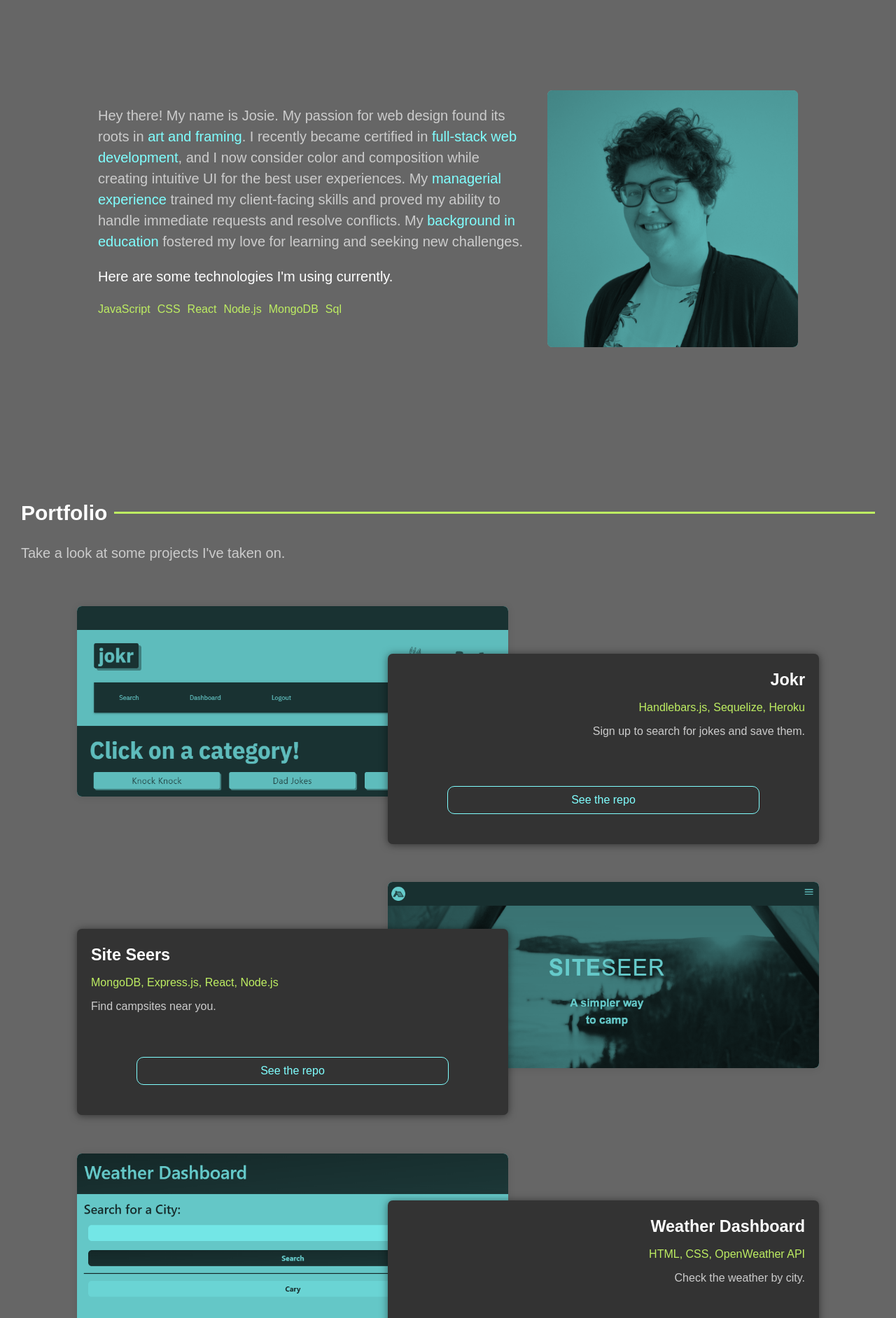
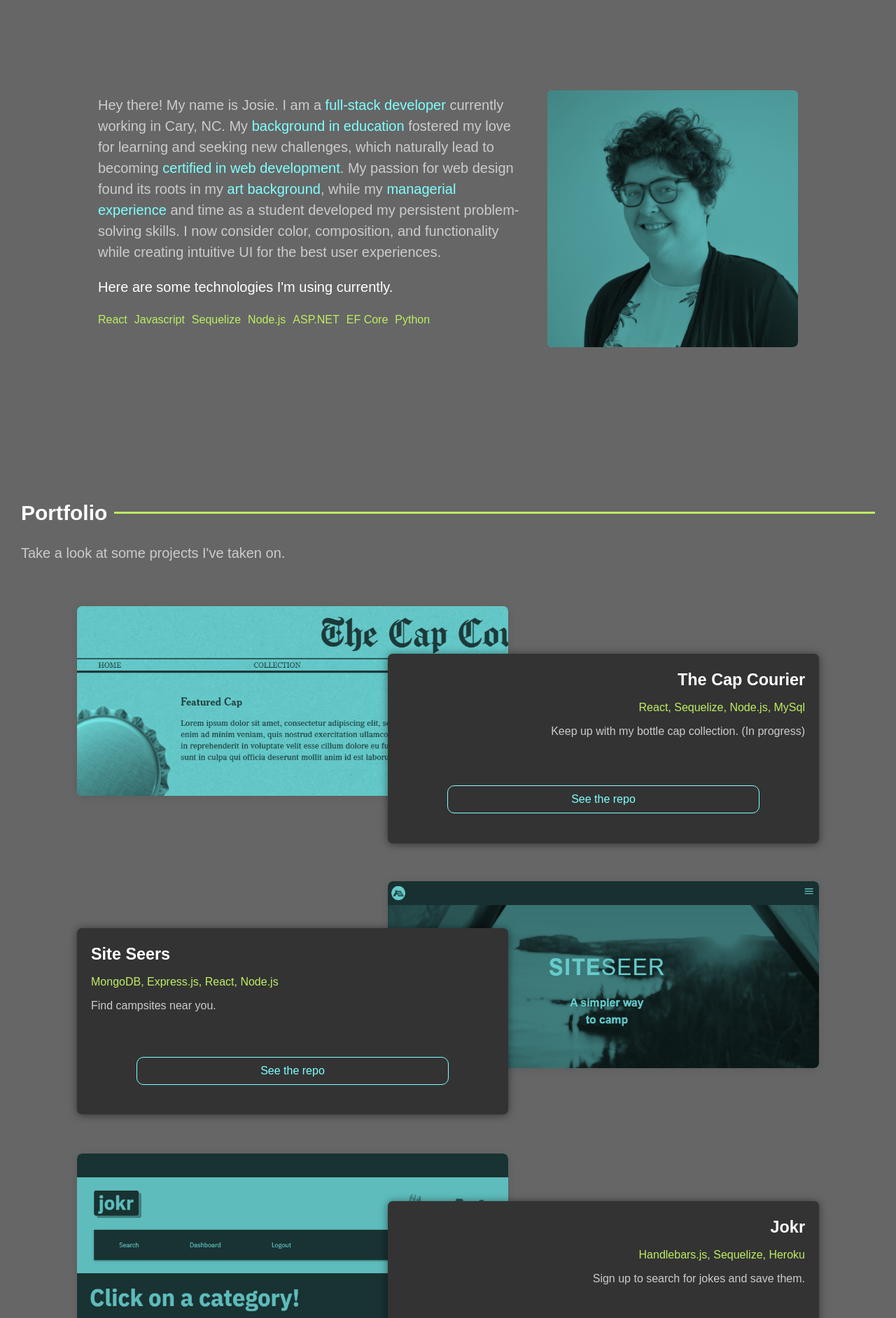
Before and after one commit to josie-franklin/portfolio, a React (Create React App) app: page / in a window 1280 px wide. Shown: the part 920-2803 px from the top of the page at 70% size. Built offline with nearby package versions, Linux system fonts and the light colour scheme.

Commit message:
Update for 2023

```diff
--- a/src/sections/About/About.css
+++ b/src/sections/About/About.css
@@ -53,6 +53,7 @@
 .about-skills li {
   margin-left: 10px;
   color: var(--secondary-accent);
+  white-space: nowrap;
 }
 
 #first-skill {
--- a/src/sections/About/About.js
+++ b/src/sections/About/About.js
@@ -14,26 +14,28 @@ const About = () => {
         <div className="about-content">
           <div className="about-text flex-column">
             <p>
-              Hey there! My name is Josie. My passion for web design found its
-              roots in <span>art and framing</span>. I recently became certified
-              in <span>full-stack web development</span>, and I now consider
-              color and composition while creating intuitive UI for the best
-              user experiences. My <span>managerial experience</span> trained my
-              client-facing skills and proved my ability to handle immediate
-              requests and resolve conflicts. My{" "}
-              <span>background in education</span> fostered my love for learning
-              and seeking new challenges.
+              Hey there! My name is Josie. I am a{" "}
+              <span>full-stack developer</span> currently working in Cary, NC.
+              My <span>background in education</span> fostered my love for
+              learning and seeking new challenges, which naturally lead to
+              becoming <span>certified in web development</span>. My passion for
+              web design found its roots in my <span>art background</span>, while
+              my <span>managerial experience</span> and time as a student
+              developed my persistent problem-solving skills. I now consider
+              color, composition, and functionality while creating intuitive UI
+              for the best user experiences.
             </p>
             <p className="about-primary margin-top">
               Here are some technologies I'm using currently.
             </p>
             <ul className="about-skills margin-top flex-row">
-              <li id="first-skill">JavaScript</li>
-              <li>CSS</li>
-              <li>React</li>
+              <li id="first-skill">React</li>
+              <li>Javascript</li>
+              <li>Sequelize</li>
               <li>Node.js</li>
-              <li>MongoDB</li>
-              <li>Sql</li>
+              <li>ASP.NET</li>
+              <li>EF Core</li>
+              <li>Python</li>
             </ul>
           </div>
           <div className="headshot-container">
--- a/src/sections/Contact/Contact.js
+++ b/src/sections/Contact/Contact.js
@@ -1,6 +1,6 @@
 import React from "react";
 import { Link } from "react-router-dom";
-import resume from "../../assets/files/resume2022.pdf";
+import resume from "../../assets/files/resume2023.pdf";
 
 import "./Contact.css";
 
--- a/src/sections/Portfolio/Portfolio.js
+++ b/src/sections/Portfolio/Portfolio.js
@@ -6,13 +6,13 @@ import "./Portfolio.css";
 const Portfolio = () => {
   const [projects] = useState([
     {
-      title: "Jokr",
-      key: "jokr",
-      tech: "Handlebars.js, Sequelize, Heroku",
-      description: "Sign up to search for jokes and save them.",
-      link: "https://damp-bastion-89209.herokuapp.com/login",
-      github: "https://github.com/josie-franklin/jokr",
-      background: "jokr.png",
+      title: "The Cap Courier",
+      key: "cap-courier",
+      tech: "React, Sequelize, Node.js, MySql",
+      description: "Keep up with my bottle cap collection. (In progress)",
+      link: "https://floating-escarpment-90509-a0a1efb65d21.herokuapp.com/",
+      github: "https://github.com/josie-franklin/cap-courier",
+      background: "cap-courier.png",
     },
     {
       title: "Site Seers",
@@ -24,6 +24,15 @@ const Portfolio = () => {
       background: "site-seers.png",
     },
     {
+      title: "Jokr",
+      key: "jokr",
+      tech: "Handlebars.js, Sequelize, Heroku",
+      description: "Sign up to search for jokes and save them.",
+      link: "https://rocky-bayou-77845-e1fcdb579d72.herokuapp.com/",
+      github: "https://github.com/josie-franklin/jokr",
+      background: "jokr.png",
+    },
+    {
       title: "Weather Dashboard",
       key: "weather-dash",
       tech: "HTML, CSS, OpenWeather API",
@@ -31,15 +40,6 @@ const Portfolio = () => {
       link: "https://josie-franklin.github.io/weather-dashboard/",
       github: "https://github.com/josie-franklin/weather-dashboard",
       background: "weather-dashboard.png",
-    },
-    {
-      title: "Coding Quiz",
-      key: "coding-quiz",
-      tech: "HTML, CSS, JavaScript",
-      description: "Test your coding knowledge in this timed quiz!",
-      link: "https://josie-franklin.github.io/coding-quiz/",
-      github: "https://github.com/josie-franklin/coding-quiz",
-      background: "coding-quiz.png",
     },
     {
       title: "E-Commerce Backend",
```
Also changed, not shown: src/assets/images/cap-courier.png (added), 1 other file (tests, documents, lock files or other folders).
